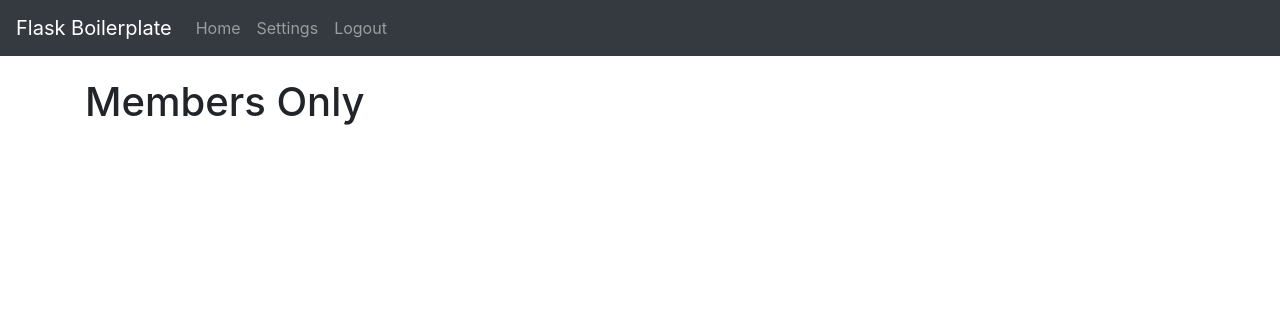
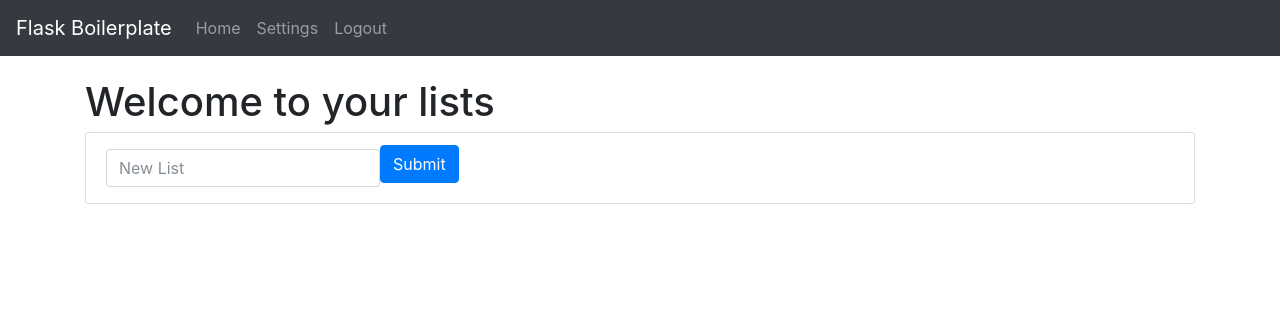
Before and after one commit to willfong/flaskplate, a Flask app: page /main in a window 1280 px wide. Shown: the top 316 px of the page. Run offline with Flask 2, Linux system fonts and the light colour scheme; the visitor is signed in with stand-in values (Sample User, id 1); data that the repository does not hold is empty; some libraries are stand-ins or nearby versions.

Commit message:
Added some functionality now

```diff
--- a/heroku-py36-pg/app.py
+++ b/heroku-py36-pg/app.py
@@ -47,22 +47,15 @@ def write_db(query, params=(), last_id=False):
         get_db().commit()
     except psycopg2.Error as err:
         # TODO: need a way to determine operational error
-        print "Database Error: {}".format(err)
+        print("Database Error: {}".format(err))
         return False
     if last_id:
         return cur.fetchone()[0]
     else:
         return True
 
-def init_db():
-    with app.app_context():
-        db = get_db()
-        with app.open_resource('schema.sql', mode='r') as f:
-            db.cursor().executescript(f.read())
-        db.commit()
-        print("Testing initial users...")
-        query = ("SELECT * FROM users")
-        print(read_db(query))
+def safe_password(p):
+    return hashlib.sha256(p.encode('utf-8')).hexdigest()
 
 def login_required(f):
     @wraps(f)
@@ -88,9 +81,69 @@ def index():
 @app.route('/main')
 @login_required
 def main():
-    query = ("SELECT id, username FROM users")
-    users = read_db(query)
-    return render_template('main.html', users=users)
+    query = ("SELECT id, name, created FROM lists WHERE users_id = %s")
+    params = (session['user_id'])
+    lists = read_db(query, params)
+    return render_template('main.html', lists=lists)
+
+@app.route('/list/new', methods=['POST'])
+@login_required
+def newlist():
+    if len(request.form['name']) == 0:
+        return redirect(url_for('main'))
+    query = ("INSERT INTO lists (users_id, name) VALUES (%s, %s)")
+    params = (session['user_id'], request.form['name'])
+    list_id = write_db(query, params, 'id')
+    if list_id:
+        return redirect(url_for('list', id=list_id))
+    else:
+        flash('Something went wrong. Sorry.', 'warning')
+        return redirect(url_for('main'))
+
+@app.route('/list/<int:id>')
+@login_required
+def list(id):
+    query = ("SELECT id, name, created FROM lists WHERE id = %s AND users_id = %s")
+    params = (id, session['user_id'])
+    list = read_db(query, params, one=True)
+    if not list:
+        flash('List not found!', 'danger')
+        return redirect(url_for('main'))
+    query = ("SELECT id, name FROM list_items WHERE lists_id = %s")
+    params = (id)
+    items = read_db(query, params)
+    return render_template('list.html', list=list, items=items)
+
+@app.route('/list/<int:id>/delete')
+@login_required
+def list_delete(id):
+    query = ("SELECT id, name, created FROM lists WHERE id = %s AND users_id = %s")
+    params = (id, session['user_id'])
+    list = read_db(query, params, one=True)
+    if not list:
+        flash('List not found!', 'danger')
+        return redirect(url_for('main'))
+    query = ("DELETE FROM lists WHERE id = %s")
+    params = (id)
+    write_db(query, params)
+    query = ("DELETE FROM list_items WHERE lists_id = %s")
+    params = (id)
+    write_db(query, params)
+    return redirect(url_for('main'))
+
+@app.route('/list/<int:id>/add', methods=['POST'])
+@login_required
+def list_additem(id):
+    query = ("SELECT 1 FROM lists WHERE id = %s AND users_id = %s")
+    params = (id, session['user_id'])
+    list = read_db(query, params, one=True)
+    if not list:
+        flash('List not found!', 'danger')
+        return redirect(url_for('main'))
+    query = ("INSERT INTO list_items (lists_id, name) VALUES (%s, %s)")
+    params = (id, request.form['name'])
+    item = write_db(query, params)
+    return redirect(url_for('list', id=id))
 
 @app.route('/settings', methods=['GET','POST'])
 @login_required
@@ -98,27 +151,33 @@ def settings():
     if request.method == 'POST':
         if request.form['action'] == 'changepassword':
             query = ("UPDATE users SET password = %s WHERE id = %s")
-            params = (hashlib.sha256(request.form['password'].encode('utf-8')).hexdigest(), session['user_id'])
+            params = (safe_password(request.form['password']), session['user_id'])
             write_db(query, params)
             flash('Successfully updated password', 'success')
-        elif request.form['action'] == 'createuser':
-            query = ("INSERT INTO users (username, password) VALUES (%s, %s)")
-            params = (request.form['username'], hashlib.sha256(request.form['password'].encode('utf-8')).hexdigest())
-            write_db(query, params)
-            flash('Successfully added user', 'success')
     return render_template('settings.html')
 
 @app.route('/login', methods=['GET','POST'])
 def login():
     if request.method == 'POST':
-        query = ("SELECT id FROM users WHERE username = %s AND password = %s")
-        params = (request.form['username'], hashlib.sha256(request.form['password'].encode('utf-8')).hexdigest())
-        user = read_db(query, params, one=True)
-        if user is None:
-            flash('Username/Password not found!', 'danger')
+        if request.form['action'] == 'create':
+            query = ("INSERT INTO users (username, password) VALUES (%s, %s)")
+            params = (request.form['username'], safe_password(request.form['password']))
+            users_id = write_db(query, params, 'id')
+            if users_id:
+                flash('Welcome!', 'success')
+                session['user_id'] = users_id
+                return redirect(url_for('main'))
+            else:
+                flash('Something went wrong!', 'danger')
         else:
-            session['user_id'] = user['id']
-            return redirect(url_for('main'))
+            query = ("SELECT id FROM users WHERE username = %s AND password = %s")
+            params = (request.form['username'], safe_password(request.form['password']))
+            user = read_db(query, params, one=True)
+            if user is None:
+                flash('Username/Password not found!', 'danger')
+            else:
+                session['user_id'] = user['id']
+                return redirect(url_for('main'))
     return render_template('login.html')
 
 @app.route('/logout')
--- a/heroku-py36-pg/templates/login.html
+++ b/heroku-py36-pg/templates/login.html
@@ -6,6 +6,7 @@
   <input type="text" id="inputUsername" name="username" class="form-control" placeholder="Username" required autofocus>
   <label for="inputPassword" class="sr-only">Password</label>
   <input type="password" id="inputPassword" name="password" class="form-control" placeholder="Password" required>
-  <button class="btn btn-lg btn-primary btn-block" type="submit">Log in</button>
+  <button class="btn btn-lg btn-primary btn-block" type="submit" name="action" value="login">Log in</button>
+  <button class="btn btn-lg btn-outline-secondary btn-block" type="submit" name="action" value="create">Create Account</button>
 </form>
 {% endblock %}
--- a/heroku-py36-pg/templates/main.html
+++ b/heroku-py36-pg/templates/main.html
@@ -1,9 +1,15 @@
 {% extends "layout.html" %}
 {% block body %}
-<h1>Members Only</h1>
+<h1>Welcome to your lists</h1>
 <ul class="list-group">
-  {% for user in users %}
-  <li class="list-group-item">{{user['username']}}</li>
+  {% for list in lists %}
+  <a href="{{url_for('list', id=list[0])}}" class="list-group-item list-group-item-action">{{list[1]}}<small>{{list[2]}}</small></a>
   {% endfor %}
+  <li class="list-group-item">
+    <form class="form-inline" action="{{url_for('newlist')}}" method="post">
+      <input type="text" class="form-control" name="name" placeholder="New List">
+      <button type="submit" class="btn btn-primary mb-2">Submit</button>
+    </form>
+  </li>
 </ul>
 {% endblock %}
```
Also changed, not shown: heroku-py36-pg/schema.sql (+16 -2 lines), heroku-py36-pg/templates/list.html (added, +16 -0 lines).
